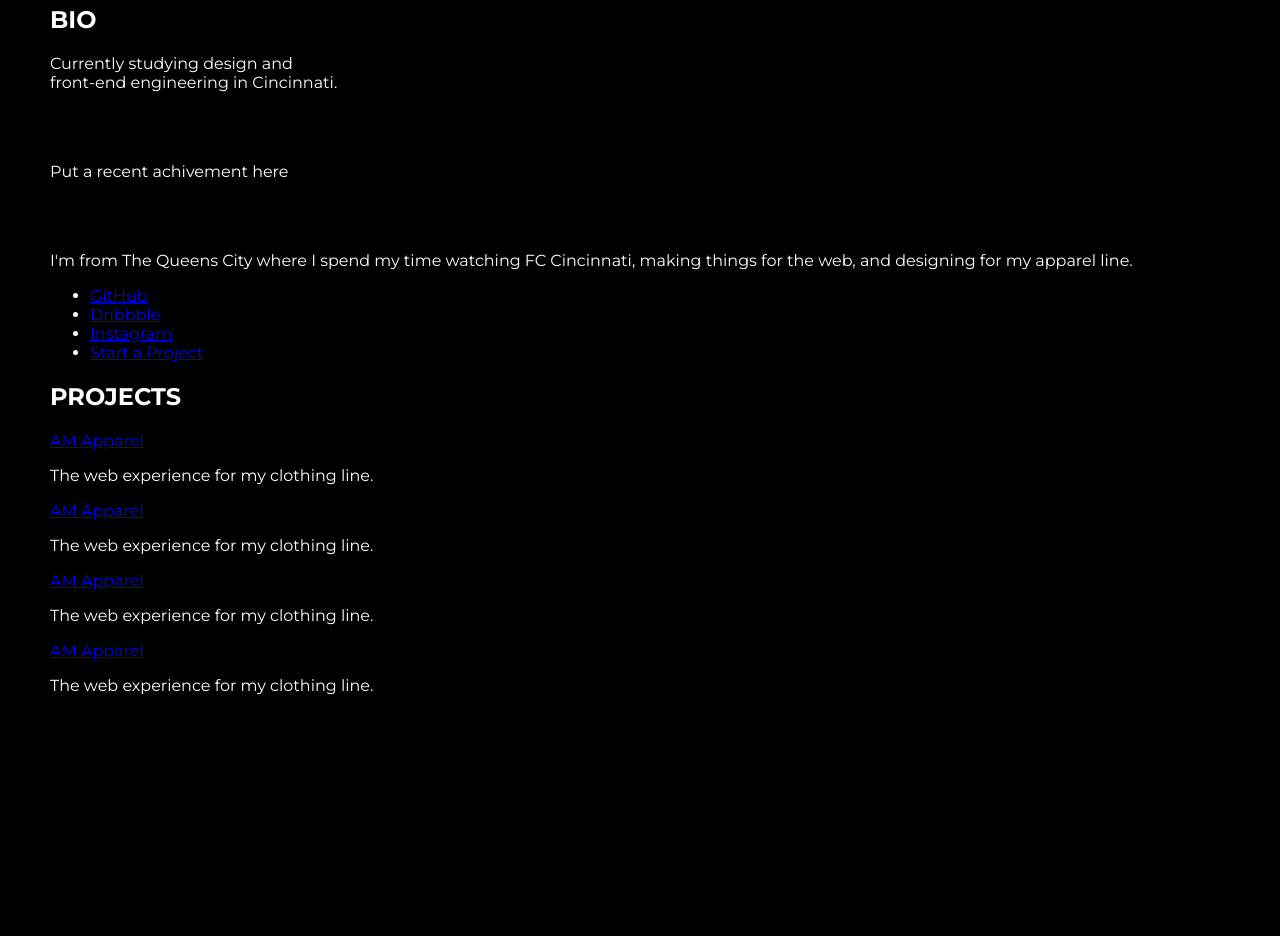
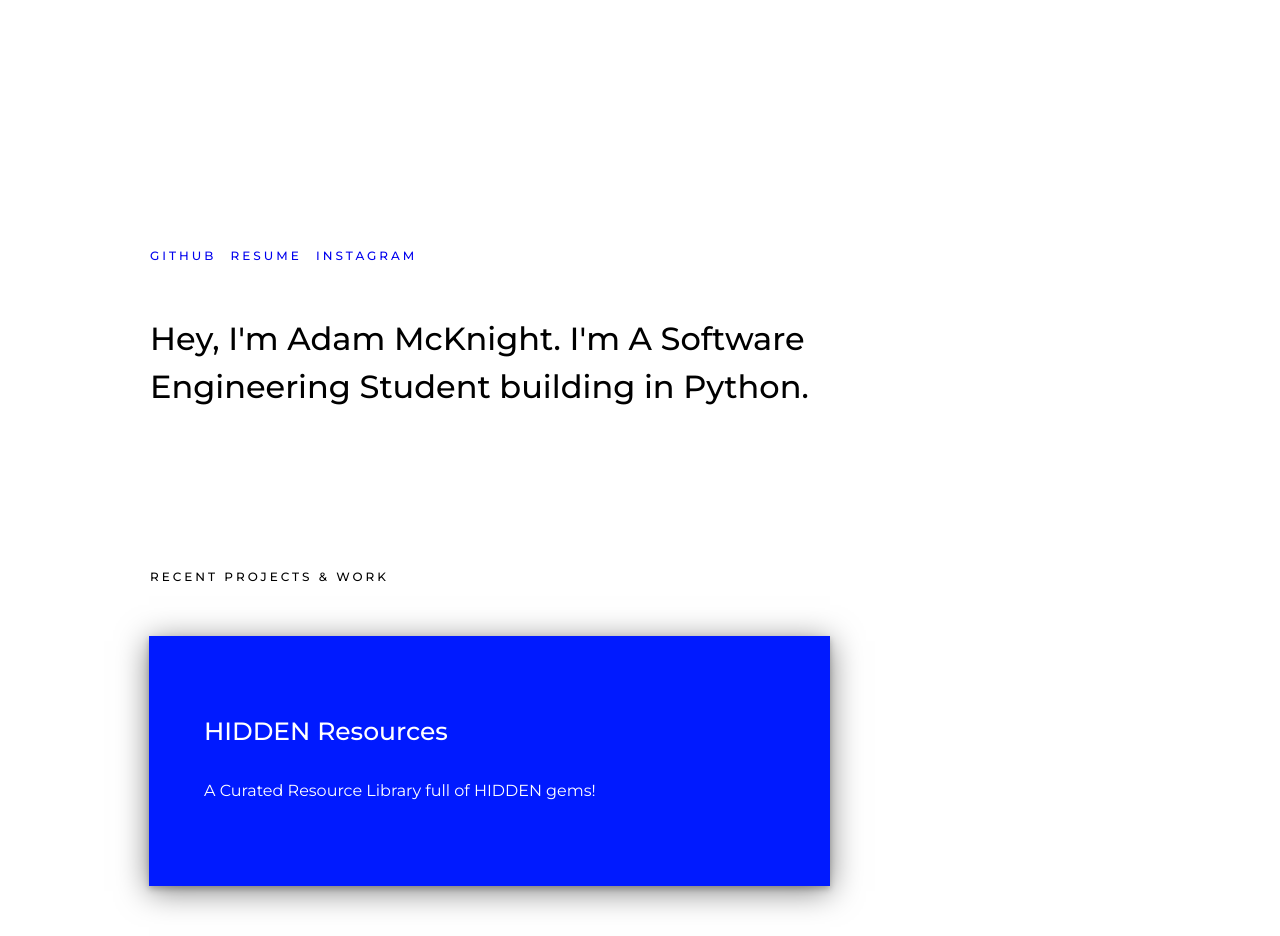
Before and after one commit to apmcknight/portfolio, a plain HTML site: page index.html in a window 1280 px wide. Shown: the part 105-1041 px from the top of the page. Before the commit the page ends 850 px from the top, so only its background shows below. Drawn offline with Linux system fonts and the light colour scheme.

Commit message:
Added base code for Redesign

```diff
--- a/index.html
+++ b/index.html
@@ -9,60 +9,30 @@
 
   <body id="body">
     <header>
-      <h1>adam mcknight</h1>
+        <a href="https://www.github.com/apmcknight" target=_blank>
+        <span class="link">GITHUB</span></a>
+
+        <a href="https://www.github.com/apmcknight" target=_blank>
+        <span class="link">RESUME</span></a>
+
+        <a href="https://www.instagram.com/theadammcknight" target=_blank>
+        <span class="link">INSTAGRAM</span></a>
+
+        <h1 class="introText">Hey, I'm Adam McKnight.
+          I'm A Software Engineering Student building in Python.
+        </h1>
     </header>
 
-    <section class="about">
-      <h2>BIO</h2>
-      <p>Currently studying design and
-        <br>
-        front-end engineering in Cincinnati.</p>
+    <main>
+      <span class="recentProjects">RECENT PROJECTS &amp; WORK</span>
 
-      <br>
-      <br>
+        <div class="projectContainer">
+          <p class="containerHead">HIDDEN Resources</p>
+          <p class="containerText">A Curated Resource Library full of HIDDEN gems!</p>
 
-      <p>Put a recent achivement here</p>
-
-      <br>
-      <br>
-
-      <p>I'm from The Queens City where I spend
-      my time watching FC Cincinnati, making things for
-      the web, and designing for my apparel line.</p>
-    </section>
-
-    <section class="links">
-      <ul>
-        <li><a href="http://www.github.com/apmcknight" target="_blank">GitHub</a></li>
-        <li><a href="http://www.dribbble.com/theadammcknight" target="_blank">Dribbble</a></li>
-        <li><a href="http://www.instagram.com/theadammcknight" target="_blank">Instagram</a></li>
-        <li><a href="mailto:adam@adammcknight.co" target="">Start a Project</a></li>
-      </ul>
-    </section>
-
-    <section class="project_group">
-      <h2>PROJECTS</h2>
-        <div class="project1">
-          <a href="http://www.amapparel.webflow.io">AM Apparel</a>
-          <p>The web experience for my clothing line.</p>
         </div>
 
-        <div class="project2">
-          <a href="http://www.amapparel.webflow.io">AM Apparel</a>
-          <p>The web experience for my clothing line.</p>
-        </div>
-
-        <div class="project3">
-          <a href="http://www.amapparel.webflow.io">AM Apparel</a>
-          <p>The web experience for my clothing line.</p>
-        </div>
-
-        <div class="project4">
-          <a href="http://www.amapparel.webflow.io">AM Apparel</a>
-          <p>The web experience for my clothing line.</p>
-        </div>
-    </section>
-
+    </main>
 
 
   </body>
--- a/style.css
+++ b/style.css
@@ -1,14 +1,68 @@
 @charset "UTF-8";
 
+/* global glasses */
 *{
   box-sizing: border-box;
+}
+
+/* classes html document */
+html{
+  font-family: 'Montserrat', sans-serif;
 }
 
 #body{
   width: auto;
   height: auto;
   margin: 50px;
-  color: #FFF;
-  font-family: 'Montserrat', sans-serif;
-  background-color: #000;
+  color: #000;
+  background-color: #fff;
 }
+
+.introText{
+  margin: 350px 350px 155px 100px;
+  font-weight: 500;
+  line-height: 150%;
+}
+
+.link{
+  padding: 5px;
+  font-size: 12px;
+  font-weight: 440;
+  line-height: 150%;
+  letter-spacing: 3px;
+  position: relative;
+  top: 300px;
+  left: 95px;
+}
+
+.recentProjects{
+  padding: 5px;
+  font-size: 12px;
+  font-weight: 500;
+  line-height: 150%;
+  letter-spacing: 3px;
+  position: relative;
+  top: 0px;
+  left: 95px;
+}
+
+.projectContainer{
+  margin: 50px 400px 0px 99px;
+  width: auto;
+  height: 250px;
+  background-color: rgb(0, 26, 255);
+  box-shadow: 0 5px 30px rgba(0,0,0,.5),
+  0 3px 6px rgba(0,0,0,0.23);
+}
+
+.containerHead{
+  color: #fff;
+  font-weight: 500;
+  font-size: 25px;
+  padding: 80px 0px 10px 55px;
+}
+
+.containerText{
+  color: #fff;
+  padding: 0px 0px 10px 55px;
+}
```
